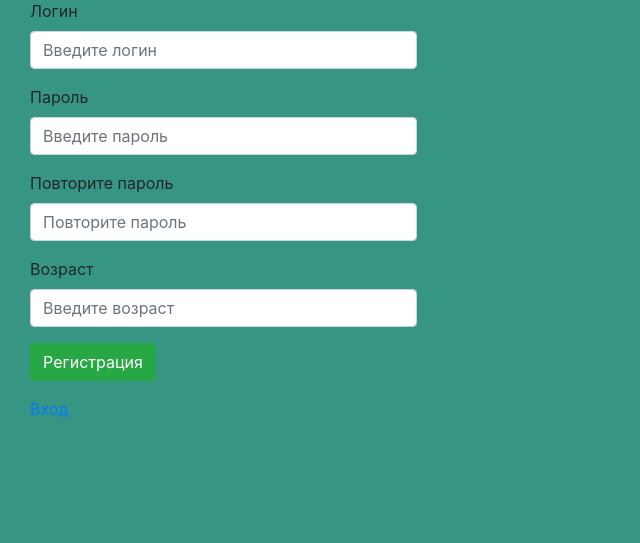
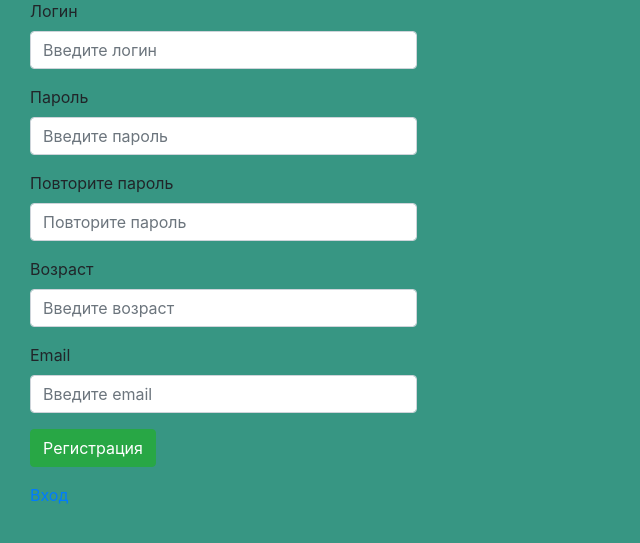
Before and after one commit to buulka/cityProject, a Flask app: page /user_auth in a window 1280 px wide. Shown: the part 110-653 px from the top of the page, without its empty margins (0-640 px from the left). Run offline with Flask 2, Linux system fonts and the light colour scheme; some libraries are stand-ins or nearby versions.

Commit message:
chore: Add company login and authentication 2

```diff
--- a/app/__init__.py
+++ b/app/__init__.py
@@ -7,7 +7,7 @@ app = Flask(__name__)
 app.debug = True
 
 app.config['SECRET_KEY'] = 'super secret key'
-app.config['SQLALCHEMY_DATABASE_URI'] = 'sqlite:///city4.db'
+app.config['SQLALCHEMY_DATABASE_URI'] = 'sqlite:///city6.db'
 app.config['SQLALCHEMY_TRASK_MODIFICATIONS'] = False
 
 login_manager = LoginManager(app)
--- a/app/routes.py
+++ b/app/routes.py
@@ -2,7 +2,7 @@ from flask_login import login_user, login_required, logout_user, current_user
 from app import app, db
 from flask import render_template, request, redirect, flash, url_for
 from werkzeug.security import check_password_hash, generate_password_hash
-
+import re
 from models import User, Company, Event, Order
 
 
@@ -18,15 +18,21 @@ def user_auth():
     password = request.form.get('password')
     password2 = request.form.get('password2')
     user_age = request.form.get('user_age')
+    user_email = request.form.get('user_email')
+
+    pattern = r"^[a-zA-Z0-9]{1,100}[@][a-z]{2,6}\.[a-z]{2,4}"
+    email_re = re.compile(pattern)
 
     if request.method == 'POST':
-        if not (login or password or password2):
+        if not (login or password or password2 or user_age or user_email):
             flash('Пожалуйста заполните все поля!')
         elif password != password2:
             flash('Пароли не совпадают!')
+        elif not email_re.findall(user_email):
+            flash('Неверный формат Email')
         else:
             hash_pwd = generate_password_hash(password)
-            new_user = User(login=login, password=hash_pwd, user_age=int(user_age))
+            new_user = User(login=login, password=hash_pwd, user_age=int(user_age), user_email=user_email)
 
             db.session.add(new_user)
             db.session.commit()
@@ -61,11 +67,16 @@ def company_auth():
     company_password2 = request.form.get('company_password2')
     email = request.form.get('email')
 
+    pattern = r"^[a-zA-Z0-9]{1,100}[@][a-z]{2,6}\.[a-z]{2,4}"
+    email_re = re.compile(pattern)
+
     if request.method == 'POST':
         if not (company_name or company_password or company_password2 or email):
             flash('Пожалуйста заполните все поля!')
         elif company_password != company_password2:
             flash('Пароли не совпадают!')
+        elif not email_re.findall(email):
+            flash('Неверный формат Email')
         else:
             company_hash_pwd = generate_password_hash(company_password)
             new_company = Company(company_name=company_name, company_password=company_hash_pwd, email=email)
--- a/app/templates/user_auth.html
+++ b/app/templates/user_auth.html
@@ -53,6 +53,13 @@
                                 </label>
                                 <input type="text" class="form-control" name="user_age" id="user_age" placeholder="Введите возраст"/>
                             </div>
+                            <div class="form-group">
+
+                                <label>
+                                    Email
+                                </label>
+                                <input type="text" class="form-control" name="user_email" id="user_email" placeholder="Введите email"/>
+                            </div>
 
                             <div class="form-group">
                             <button type="submit" class="btn btn-success" value="Register">
--- a/config.py
+++ b/config.py
@@ -1,5 +1,5 @@
 from app import app
 
 app.config['SECRET_KEY'] = 'super secret key'
-app.config['SQLALCHEMY_DATABASE_URI'] = 'sqlite:///city4.db'
-app.config['SQLALCHEMY_TRASK_MODIFICATIONS'] = False
+app.config['SQLALCHEMY_DATABASE_URI'] = 'sqlite:///city6.db'
+app.config['SQLALCHEMY_TRACK_MODIFICATIONS'] = False
--- a/models.py
+++ b/models.py
@@ -21,6 +21,7 @@ class User(UserMixin, db.Model):
     login = db.Column(db.String, nullable=False, unique=True)
     password = db.Column(db.String, nullable=False)
     user_age = db.Column(db.Integer, nullable=False)
+    user_email = db.Column(db.String, nullable=False)
 
 
 @login_manager.user_loader
```
